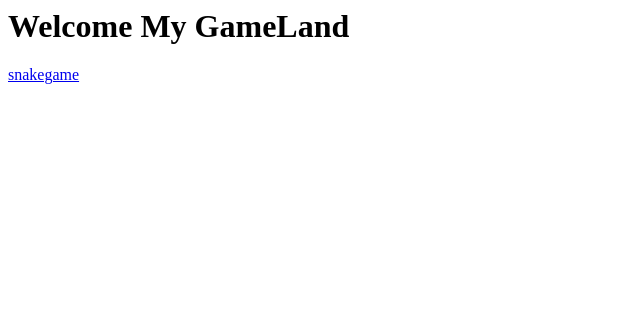
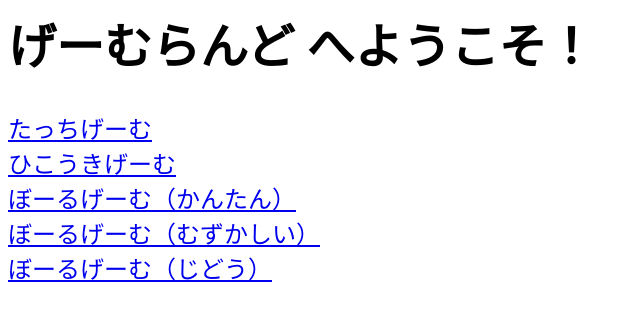
Before and after one commit to nish2212/work, a plain HTML site: page index.html in a window 1280 px wide. Shown: the whole page, without its empty margins (0-640 px from the left). Drawn offline with Linux system fonts and the light colour scheme.

Commit message:
add files

```diff
--- a/index.html
+++ b/index.html
@@ -1,8 +1,21 @@
 <html>
 <head>
+	<title>げーむらんど</title>
 	<meta charset="utf-8">
+	<style>
+		h1 {
+			font-size: 48px;
+		}
+		.menu {
+			font-size: 24px;
+		}
+	</style>
 </head>
 <body>
-	<h1>Welcome My GameLand</h1>
-	<a href="./snakeゲーム.html">snakegame</a>
+	<h1>げーむらんど へようこそ！</h1>
+	<a class="menu" href="./たっちげーむ.html">たっちげーむ</a><br>
+	<a class="menu" href="./ひこうきげーむ.html">ひこうきげーむ</a><br>
+	<a class="menu" href="./ぼーるげーむchild.html">ぼーるげーむ（かんたん）</a><br>
+	<a class="menu" href="./ぼーるげーむ.html">ぼーるげーむ（むずかしい）</a><br>
+	<a class="menu" href="./ぼーるげーむX.html">ぼーるげーむ（じどう）</a><br>
 <body>
```
